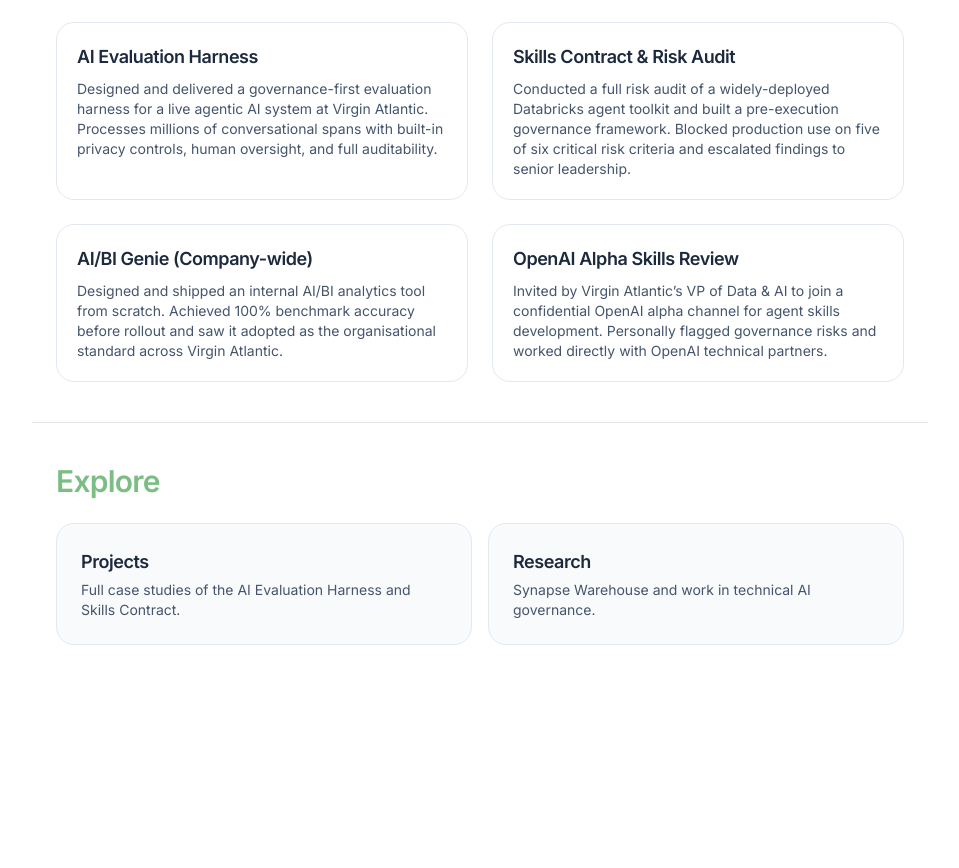
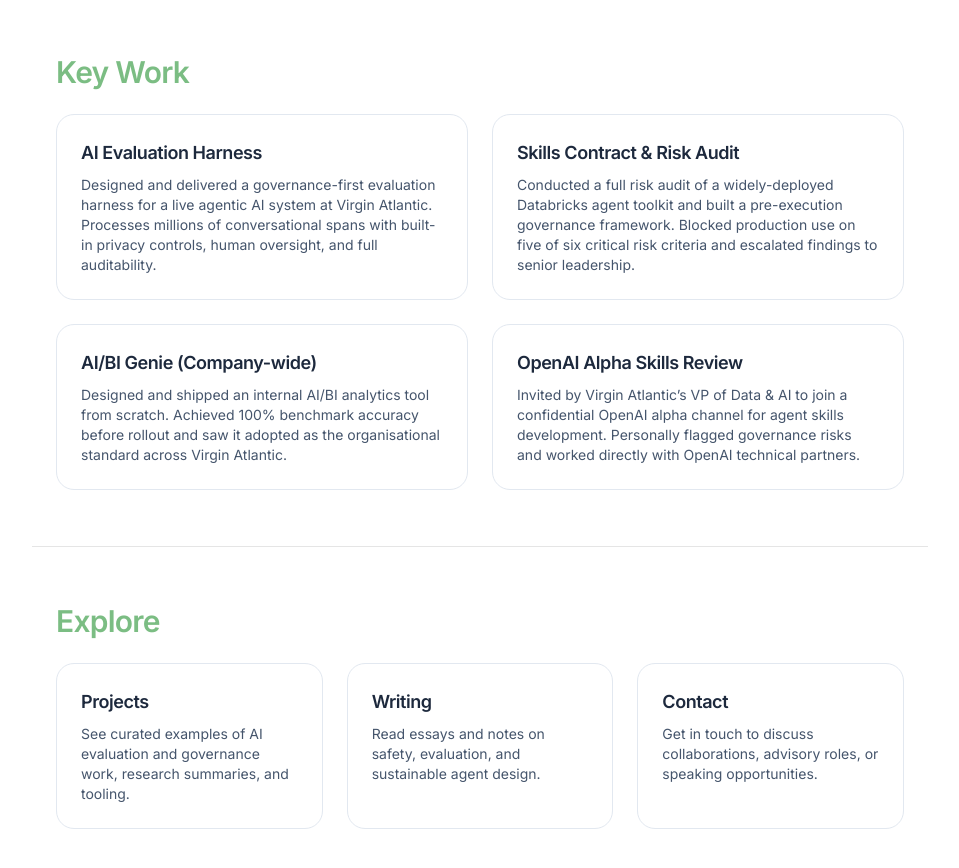
Before and after one commit to dynamicsofanaisteroid/farah-zamir-portfolio, a Next.js app: page / in a window 1280 px wide. Shown: the part 1276-2144 px from the top of the page, without its empty margins (160-1119 px from the left). Before the commit the page ends 1961 px from the top, so only its background shows below. Built offline with nearby package versions, Linux system fonts and the light colour scheme.

Commit message:
increased spacing for formatting polish

```diff
--- a/app/page.tsx
+++ b/app/page.tsx
@@ -19,12 +19,12 @@
       </div>
 
       {/* Intro */}
-      <div className="max-w-4xl mx-auto px-6 py-10">
+      <div className="max-w-4xl mx-auto px-6 py-14">
         <h2 className="text-3xl font-semibold tracking-tight mb-6" style={{ color: '#7bbd83' }}>
           Hey, I’m Farah ✮⋆˙
         </h2>
 
-        <div className="max-w-3xl space-y-5 text-[15.5px] leading-[1.7] text-slate-700">
+        <div className="max-w-3xl space-y-6 text-[15.5px] leading-[1.7] text-slate-700">
           <p>
            Iʼm an AI Engineer focused on building evaluation infrastructure and governance frameworks for agentic AI systems. My work centres on creating
           systems that are not only effective, but genuinely safe, auditable, and
@@ -42,7 +42,7 @@
       </div>
 
       {/* My Approach + Illustration */}
-      <div className="max-w-4xl mx-auto px-6 py-10 border-t bg-slate-50">
+      <div className="max-w-4xl mx-auto px-6 py-14 border-t bg-slate-50">
         <div className="max-w-3xl">
           <h2 className="text-3xl font-semibold tracking-tight mb-4" style={{ color: '#7bbd83' }}>
             My Approach
@@ -51,7 +51,7 @@
             I believe strong AI systems are built with intention, not speed.
           </p>
           {/* Illustration */}
-          <div className="mb-6">
+          <div className="mb-8">
             <img
               src="/approach-illustration.png"
               alt="Illustration showing range of AI evaluation and governance activities"
@@ -68,34 +68,34 @@
       </div>
 
       {/* Key Work */}
-      <div className="max-w-4xl mx-auto px-6 py-10">
+      <div className="max-w-4xl mx-auto px-6 py-14">
         <h2 className="text-3xl font-semibold tracking-tight mb-6" style={{ color: '#7bbd83' }}>
           Key Work
         </h2>
 
         <div className="grid grid-cols-1 md:grid-cols-2 gap-6 text-sm">
-          <div className="p-5 border border-slate-200 rounded-2xl">
+          <div className="p-6 border border-slate-200 rounded-2xl">
             <div className="font-semibold text-lg tracking-tight mb-2">AI Evaluation Harness</div>
             <p className="text-slate-600">
               Designed and delivered a governance-first evaluation harness for a live agentic AI system at Virgin Atlantic.
               Processes millions of conversational spans with built-in privacy controls, human oversight, and full auditability.
             </p>
           </div>
-          <div className="p-5 border border-slate-200 rounded-2xl">
+          <div className="p-6 border border-slate-200 rounded-2xl">
             <div className="font-semibold text-lg tracking-tight mb-2">Skills Contract &amp; Risk Audit</div>
             <p className="text-slate-600">
               Conducted a full risk audit of a widely-deployed Databricks agent toolkit and built a pre-execution governance framework.
               Blocked production use on five of six critical risk criteria and escalated findings to senior leadership.
             </p>
           </div>
-          <div className="p-5 border border-slate-200 rounded-2xl">
+          <div className="p-6 border border-slate-200 rounded-2xl">
             <div className="font-semibold text-lg tracking-tight mb-2">AI/BI Genie (Company-wide)</div>
             <p className="text-slate-600">
               Designed and shipped an internal AI/BI analytics tool from scratch. Achieved 100% benchmark accuracy before rollout
               and saw it adopted as the organisational standard across Virgin Atlantic.
             </p>
           </div>
-          <div className="p-5 border border-slate-200 rounded-2xl">
+          <div className="p-6 border border-slate-200 rounded-2xl">
             <div className="font-semibold text-lg tracking-tight mb-2">OpenAI Alpha Skills Review</div>
             <p className="text-slate-600">
               Invited by Virgin Atlantic’s VP of Data &amp; AI to join a confidential OpenAI alpha channel for agent skills development.
@@ -106,26 +106,29 @@
       </div>
 
       {/* Explore Section */}
-      <div className="max-w-4xl mx-auto px-6 py-10 border-t">
+      <div className="max-w-4xl mx-auto px-6 py-14 border-t">
         <h2 className="text-3xl font-semibold tracking-tight mb-6" style={{ color: '#7bbd83' }}>
           Explore
         </h2>
 
-        <div className="grid grid-cols-1 md:grid-cols-2 gap-4">
-          <Link
-            href="/projects"
-            className="block p-6 border border-slate-200 rounded-2xl bg-slate-50 hover:bg-white hover:border-[#7bbd83] hover:shadow-md transition-all duration-200"
-          >
-            <div className="font-semibold text-lg tracking-tight mb-1">Projects</div>
-            <p className="text-sm text-slate-600">Full case studies of the AI Evaluation Harness and Skills Contract.</p>
+        <div className="grid grid-cols-1 md:grid-cols-3 gap-6 text-sm">
+          <Link href="/projects" className="p-6 border border-slate-200 rounded-2xl hover:border-[#7bbd83] transition-colors">
+            <div className="font-semibold text-lg tracking-tight mb-2">Projects</div>
+            <p className="text-slate-600">
+              See curated examples of AI evaluation and governance work, research summaries, and tooling.
+            </p>
           </Link>
-
-          <Link
-            href="/research"
-            className="block p-6 border border-slate-200 rounded-2xl bg-slate-50 hover:bg-white hover:border-[#7bbd83] hover:shadow-md transition-all duration-200"
-          >
-            <div className="font-semibold text-lg tracking-tight mb-1">Research</div>
-            <p className="text-sm text-slate-600">Synapse Warehouse and work in technical AI governance.</p>
+          <Link href="/writing" className="p-6 border border-slate-200 rounded-2xl hover:border-[#7bbd83] transition-colors">
+            <div className="font-semibold text-lg tracking-tight mb-2">Writing</div>
+            <p className="text-slate-600">
+              Read essays and notes on safety, evaluation, and sustainable agent design.
+            </p>
+          </Link>
+          <Link href="/contact" className="p-6 border border-slate-200 rounded-2xl hover:border-[#7bbd83] transition-colors">
+            <div className="font-semibold text-lg tracking-tight mb-2">Contact</div>
+            <p className="text-slate-600">
+              Get in touch to discuss collaborations, advisory roles, or speaking opportunities.
+            </p>
           </Link>
         </div>
       </div>
```
